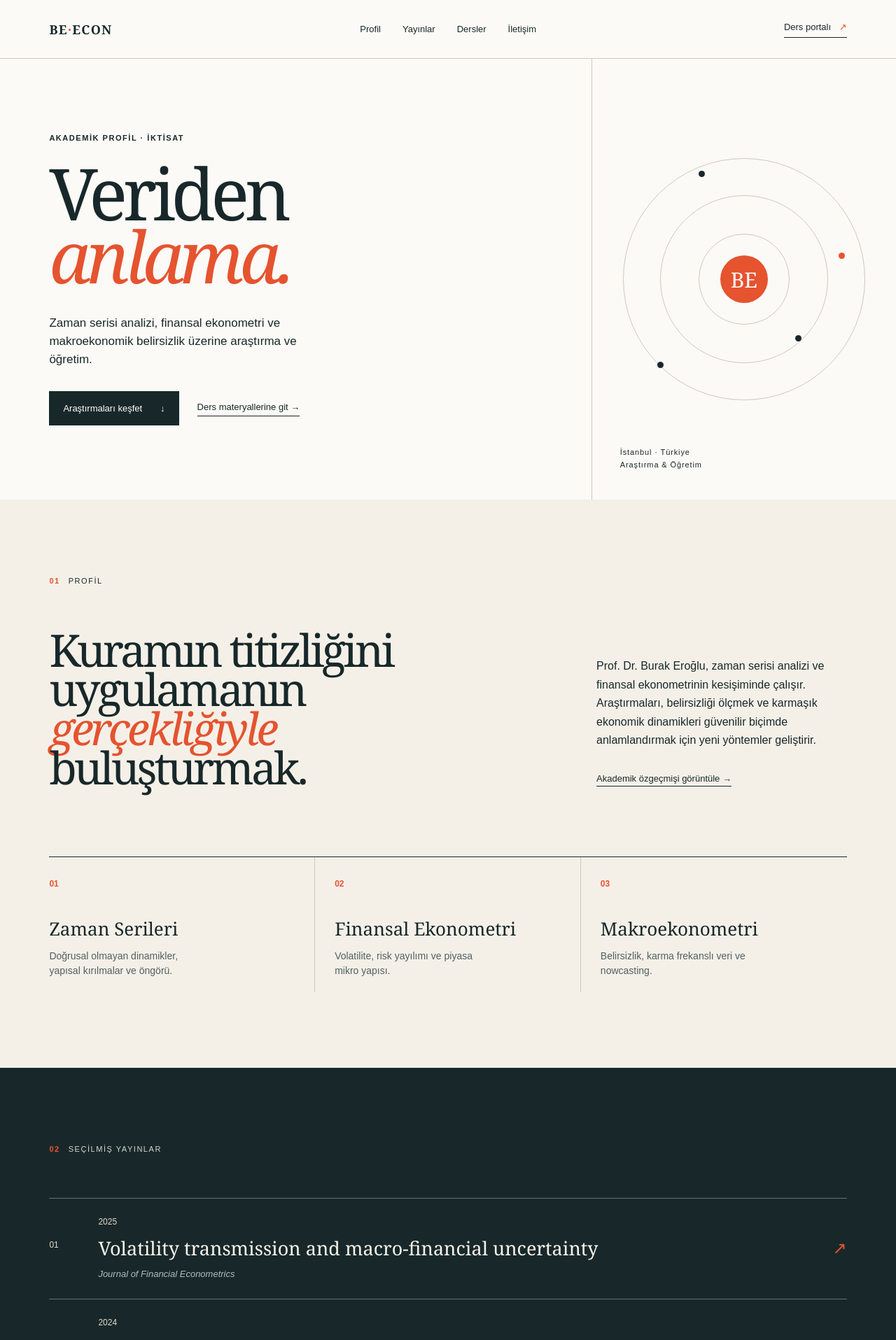
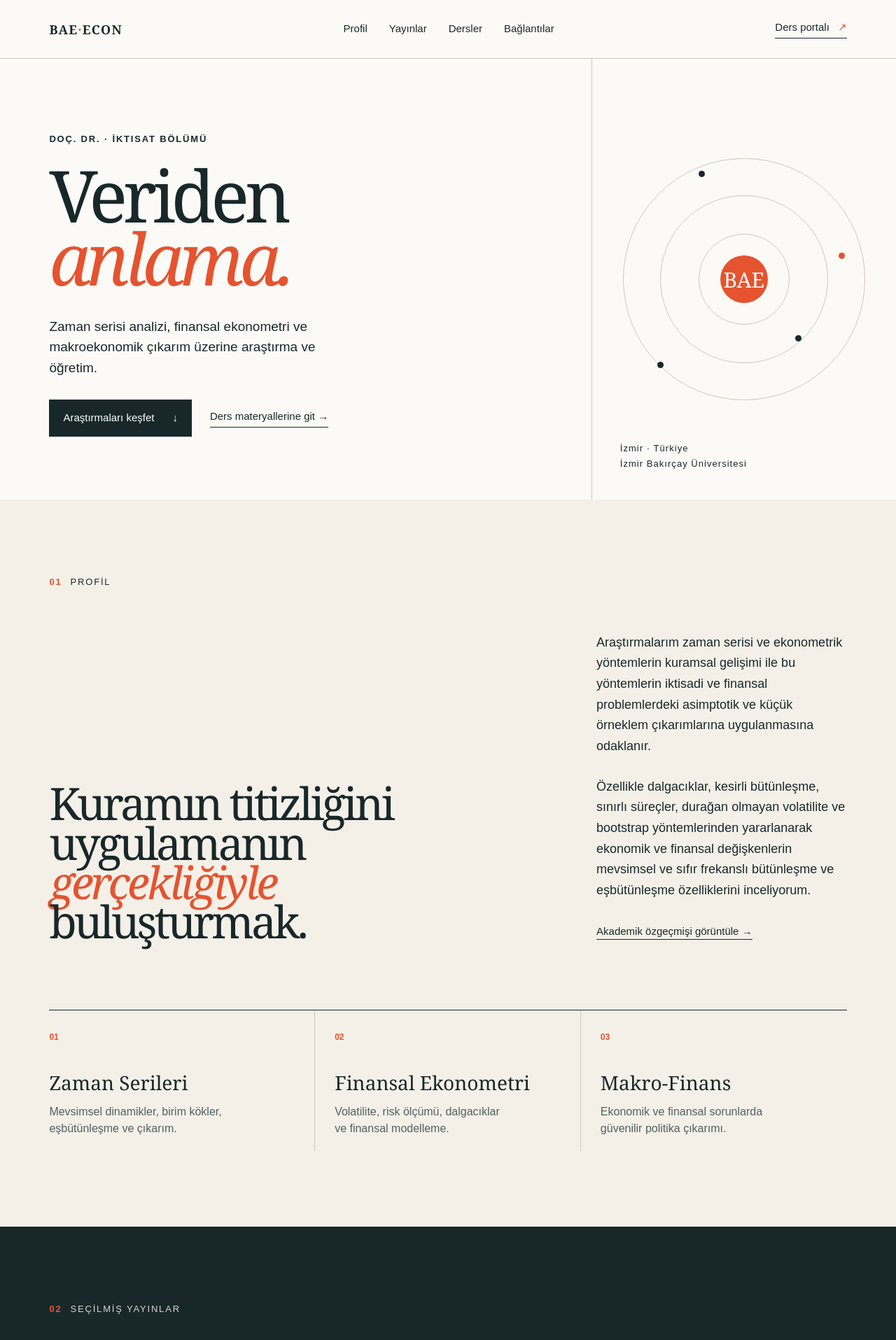
Before and after one commit to burakalparslaneroglu/website, a Next.js app: page / in a window 1280 px wide. Shown: the top 1915 px of the page at 70% size. Built offline with nearby package versions, Linux system fonts and the light colour scheme.

Commit message:
Migrate academic content and improve readability

```diff
--- /dev/null
+++ b/app/content.ts
@@ -0,0 +1,32 @@
+// Bu dosyayı GitHub üzerinden düzenleyerek profil, ders ve yayın bilgisini güncelleyebilirsiniz.
+export const profile = {
+  name: "Burak Alparslan Eroğlu",
+  title: "Doç. Dr. · İktisat Bölümü",
+  institution: "İzmir Bakırçay Üniversitesi",
+  cvUrl: "https://drive.google.com/file/d/15W_dLVAqUWNmGhJL6QCFGJsQH_DzhuDk/view?usp=share_link",
+  researchUrl: "https://sites.google.com/view/burakalparslaneroglu/research-and-codes",
+  teachingUrl: "https://sites.google.com/view/burakalparslaneroglu/teaching",
+  bio: "Araştırmalarım zaman serisi ve ekonometrik yöntemlerin kuramsal gelişimi ile bu yöntemlerin iktisadi ve finansal problemlerdeki asimptotik ve küçük örneklem çıkarımlarına uygulanmasına odaklanır.",
+  detail: "Özellikle dalgacıklar, kesirli bütünleşme, sınırlı süreçler, durağan olmayan volatilite ve bootstrap yöntemlerinden yararlanarak ekonomik ve finansal değişkenlerin mevsimsel ve sıfır frekanslı bütünleşme ve eşbütünleşme özelliklerini inceliyorum.",
+};
+
+export const courses = [
+  ["IKT 102", "Makroekonominin İlkeleri", "Türkçe"],
+  ["IKT 302", "Bilimsel Araştırma Yöntemleri", "Türkçe"],
+  ["IKT 526", "Python ile Uygulamalı Zaman Serisi Analizi", "Türkçe"],
+] as const;
+
+export const publications = [
+  { year: "2024", title: "A mixed-frequency VAR application to studying joint dynamics of foreign investor trading and stock market returns", journal: "Empirical Economics", url: "https://doi.org/10.1007/s00181-023-02541-4" },
+  { year: "2023", title: "Pairs Trading with Wavelet Transform", journal: "Quantitative Finance, 23(7–8), 1129–1154", url: "https://sites.google.com/view/burakalparslaneroglu/research-and-codes" },
+  { year: "2023", title: "Bounded unit root processes with nonstationary volatility", journal: "Communications in Statistics – Simulation and Computation, 52(4), 1245–1263" },
+  { year: "2022", title: "Non-parametric seasonal unit root tests under periodic non-stationary volatility", journal: "Computational Statistics, 37(5), 2581–2636" },
+  { year: "2022", title: "Time-Varying Cointegration and the Kalman Filter", journal: "Econometric Reviews, 41(1), 1–21" },
+  { year: "2022", title: "Heterogeneous Effects of Unconventional Monetary Policy on the Bond Yields across the Euro Area", journal: "Journal of Money, Credit and Banking, 54(5), 1425–1457" },
+  { year: "2022", title: "Regulated seasonal unit root process", journal: "Studies in Nonlinear Dynamics & Econometrics, 26(3), 361–385" },
+  { year: "2021", title: "On the performance of the variance ratio unit root tests with flexible Fourier form", journal: "Journal of Applied Statistics, 48, 2560–2579" },
+  { year: "2019", title: "Wavelet variance ratio cointegration test and wavestrapping", journal: "Journal of Multivariate Analysis, 171, 298–319" },
+  { year: "2018", title: "Powerful nonparametric seasonal unit root tests", journal: "Economics Letters, 167, 75–80" },
+  { year: "2017", title: "How Successful Are Wavelets in Detecting Jumps?", journal: "Entropy, 19(12), 638" },
+  { year: "2016", title: "A nonparametric unit root test under nonstationary volatility", journal: "Economics Letters, 140, 6–10" },
+] as const;
--- a/app/page.tsx
+++ b/app/page.tsx
@@ -1,58 +1,16 @@
-const publications = [
-  { year: "2025", title: "Volatility transmission and macro-financial uncertainty", journal: "Journal of Financial Econometrics" },
-  { year: "2024", title: "Nonlinear persistence in financial time series", journal: "International Journal of Forecasting" },
-  { year: "2023", title: "Nowcasting macroeconomic risk with mixed-frequency signals", journal: "Journal of Applied Econometrics" },
-];
-
-const courses = [
-  ["ECON 601", "Zaman Serisi Ekonometrisi", "Lisansüstü"],
-  ["ECON 412", "Finansal Ekonometri", "Lisans"],
-  ["ECON 302", "Ekonometri II", "Lisans"],
-];
+import { courses, profile, publications } from "./content";
 
 export default function Home() {
-  return (
-    <main>
-      <nav className="nav" aria-label="Ana navigasyon">
-        <a className="brand" href="#baslangic">BE<span>·</span>ECON</a>
-        <div className="nav-links">
-          <a href="#profil">Profil</a><a href="#yayinlar">Yayınlar</a><a href="#dersler">Dersler</a><a href="#iletisim">İletişim</a>
-        </div>
-        <a className="nav-cta" href="#dersler">Ders portalı <span>↗</span></a>
-      </nav>
-
-      <section className="hero" id="baslangic">
-        <div className="hero-copy">
-          <p className="eyebrow">AKADEMİK PROFİL · İKTİSAT</p>
-          <h1>Veriden<br/><em>anlama.</em></h1>
-          <p className="hero-text">Zaman serisi analizi, finansal ekonometri ve makroekonomik belirsizlik üzerine araştırma ve öğretim.</p>
-          <div className="hero-actions"><a className="button dark" href="#profil">Araştırmaları keşfet <span>↓</span></a><a className="text-link" href="#dersler">Ders materyallerine git →</a></div>
-        </div>
-        <div className="hero-side">
-          <div className="orbit"><div className="orbit-core">BE</div><span className="dot d1"/><span className="dot d2"/><span className="dot d3"/><span className="dot d4"/></div>
-          <p className="side-note">İstanbul · Türkiye<br/>Araştırma &amp; Öğretim</p>
-        </div>
-      </section>
-
-      <section className="profile section" id="profil">
-        <div className="section-label"><span>01</span><p>PROFİL</p></div>
-        <div className="profile-content"><h2>Kuramın titizliğini<br/>uygulamanın <em>gerçekliğiyle</em><br/>buluşturmak.</h2><div className="profile-text"><p>Prof. Dr. Burak Eroğlu, zaman serisi analizi ve finansal ekonometrinin kesişiminde çalışır. Araştırmaları, belirsizliği ölçmek ve karmaşık ekonomik dinamikleri güvenilir biçimde anlamlandırmak için yeni yöntemler geliştirir.</p><a className="text-link" href="#iletisim">Akademik özgeçmişi görüntüle →</a></div></div>
-        <div className="focus-grid"><article><b>01</b><h3>Zaman Serileri</h3><p>Doğrusal olmayan dinamikler, yapısal kırılmalar ve öngörü.</p></article><article><b>02</b><h3>Finansal Ekonometri</h3><p>Volatilite, risk yayılımı ve piyasa mikro yapısı.</p></article><article><b>03</b><h3>Makroekonometri</h3><p>Belirsizlik, karma frekanslı veri ve nowcasting.</p></article></div>
-      </section>
-
-      <section className="research section" id="yayinlar">
-        <div className="section-label"><span>02</span><p>SEÇİLMİŞ YAYINLAR</p></div>
-        <div className="publication-list">{publications.map((item, index) => <article className="publication" key={item.title}><span className="pub-index">0{index + 1}</span><div><p className="pub-year">{item.year}</p><h3>{item.title}</h3><p className="journal">{item.journal}</p></div><a href="#iletisim" aria-label={`${item.title} yayını hakkında bilgi`}>↗</a></article>)}</div>
-        <a className="button outline" href="#iletisim">Tüm yayınlar <span>→</span></a>
-      </section>
-
-      <section className="teaching section" id="dersler">
-        <div className="section-label"><span>03</span><p>DERS PORTALI</p></div>
-        <div className="teaching-intro"><h2>Öğrenmek için<br/><em>açık bir alan.</em></h2><p>Ders notları, uygulama setleri ve güncel duyurulara tek noktadan erişin.</p></div>
-        <div className="course-list">{courses.map(([code, title, level]) => <a className="course" href="#iletisim" key={code}><span className="course-code">{code}</span><h3>{title}</h3><span className="level">{level}</span><span className="course-arrow">→</span></a>)}</div>
-      </section>
-
-      <section className="contact" id="iletisim"><p className="eyebrow">İLETİŞİM</p><h2>Bir fikriniz mi var?<br/><em>Konuşalım.</em></h2><a href="mailto:burak.eroglu@university.edu" className="email">burak.eroglu@university.edu <span>↗</span></a><div className="footer-line"><span>© 2026 Burak Eroğlu</span><span>İstanbul, Türkiye</span><span>Türkçe / EN</span></div></section>
-    </main>
-  );
+  return <main>
+    <nav className="nav" aria-label="Ana navigasyon">
+      <a className="brand" href="#baslangic">BAE<span>·</span>ECON</a>
+      <div className="nav-links"><a href="#profil">Profil</a><a href="#yayinlar">Yayınlar</a><a href="#dersler">Dersler</a><a href="#iletisim">Bağlantılar</a></div>
+      <a className="nav-cta" href="#dersler">Ders portalı <span>↗</span></a>
+    </nav>
+    <section className="hero" id="baslangic"><div className="hero-copy"><p className="eyebrow">{profile.title.toUpperCase()}</p><h1>Veriden<br/><em>anlama.</em></h1><p className="hero-text">Zaman serisi analizi, finansal ekonometri ve makroekonomik çıkarım üzerine araştırma ve öğretim.</p><div className="hero-actions"><a className="button dark" href="#profil">Araştırmaları keşfet <span>↓</span></a><a className="text-link" href="#dersler">Ders materyallerine git →</a></div></div><div className="hero-side"><div className="orbit"><div className="orbit-core">BAE</div><span className="dot d1"/><span className="dot d2"/><span className="dot d3"/><span className="dot d4"/></div><p className="side-note">İzmir · Türkiye<br/>{profile.institution}</p></div></section>
+    <section className="profile section" id="profil"><div className="section-label"><span>01</span><p>PROFİL</p></div><div className="profile-content"><h2>Kuramın titizliğini<br/>uygulamanın <em>gerçekliğiyle</em><br/>buluşturmak.</h2><div className="profile-text"><p>{profile.bio}</p><p>{profile.detail}</p><a className="text-link" href={profile.cvUrl} target="_blank" rel="noreferrer">Akademik özgeçmişi görüntüle →</a></div></div><div className="focus-grid"><article><b>01</b><h3>Zaman Serileri</h3><p>Mevsimsel dinamikler, birim kökler, eşbütünleşme ve çıkarım.</p></article><article><b>02</b><h3>Finansal Ekonometri</h3><p>Volatilite, risk ölçümü, dalgacıklar ve finansal modelleme.</p></article><article><b>03</b><h3>Makro-Finans</h3><p>Ekonomik ve finansal sorunlarda güvenilir politika çıkarımı.</p></article></div></section>
+    <section className="research section" id="yayinlar"><div className="section-label"><span>02</span><p>SEÇİLMİŞ YAYINLAR</p></div><div className="publication-list">{publications.map((item, index) => <article className="publication" key={item.title}><span className="pub-index">{String(index + 1).padStart(2,"0")}</span><div><p className="pub-year">{item.year}</p><h3>{item.title}</h3><p className="journal">{item.journal}</p></div>{"url" in item ? <a href={item.url} target="_blank" rel="noreferrer" aria-label={`${item.title} bağlantısı`}>↗</a> : <span className="publication-spacer"/>}</article>)}</div><a className="button outline" href={profile.researchUrl} target="_blank" rel="noreferrer">Yayınlar, çalışmalar ve kodlar <span>→</span></a></section>
+    <section className="teaching section" id="dersler"><div className="section-label"><span>03</span><p>DERS PORTALI</p></div><div className="teaching-intro"><h2>Öğrenmek için<br/><em>açık bir alan.</em></h2><p>Ders notları, uygulamalar ve güncel duyurulara tek noktadan erişin.</p></div><div className="course-list">{courses.map(([code,title,language]) => <a className="course" href={profile.teachingUrl} target="_blank" rel="noreferrer" key={code}><span className="course-code">{code}</span><h3>{title}</h3><span className="level">{language}</span><span className="course-arrow">→</span></a>)}</div></section>
+    <section className="contact" id="iletisim"><p className="eyebrow">BAĞLANTILAR</p><h2>Araştırma için<br/><em>bir araya gelelim.</em></h2><a href={profile.cvUrl} target="_blank" rel="noreferrer" className="email">Akademik özgeçmiş <span>↗</span></a><div className="footer-line"><span>© 2026 {profile.name}</span><span>{profile.institution}</span><span>Türkçe / EN</span></div></section>
+  </main>;
 }
```
Also changed, not shown: app/globals.css.
